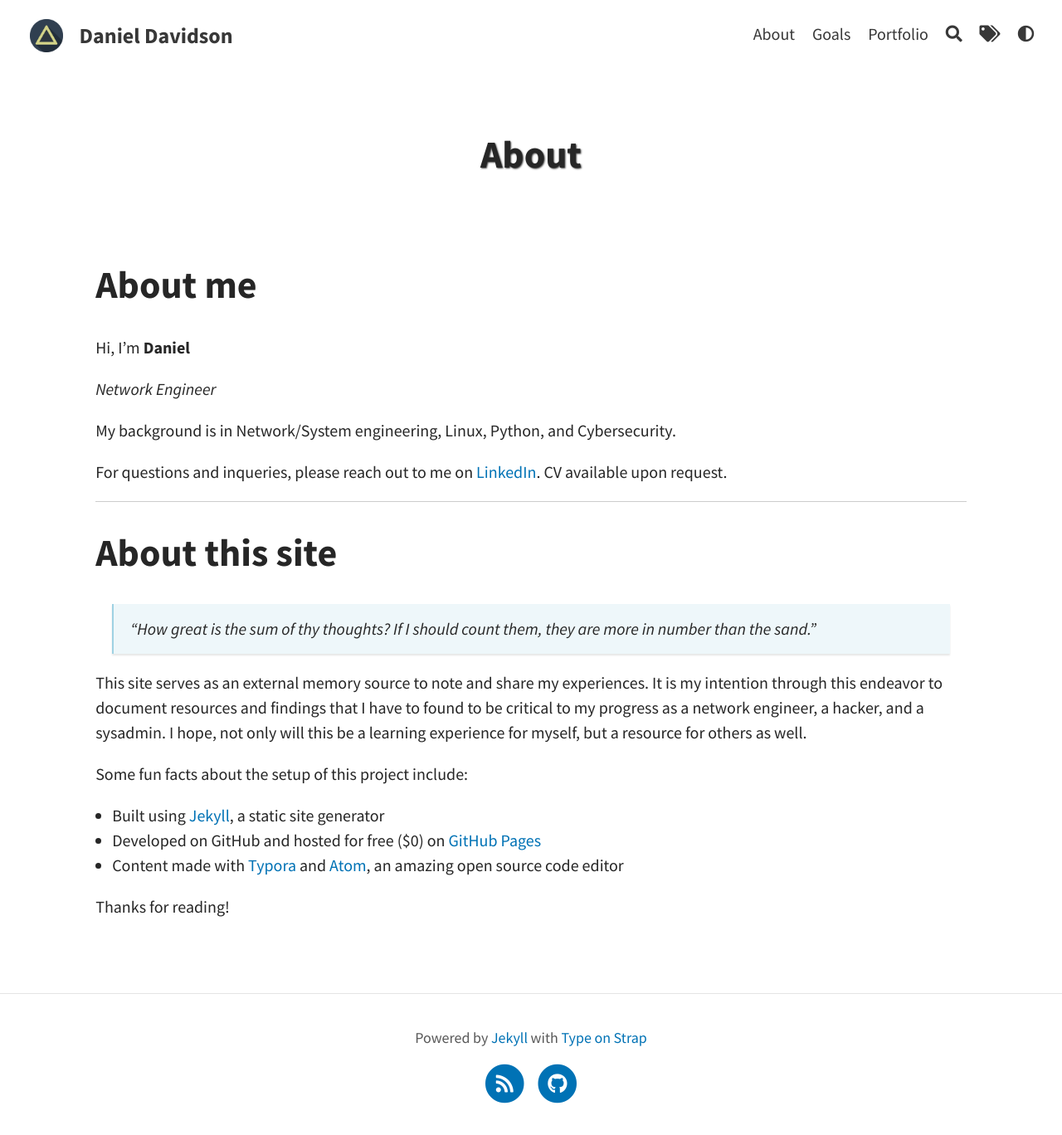
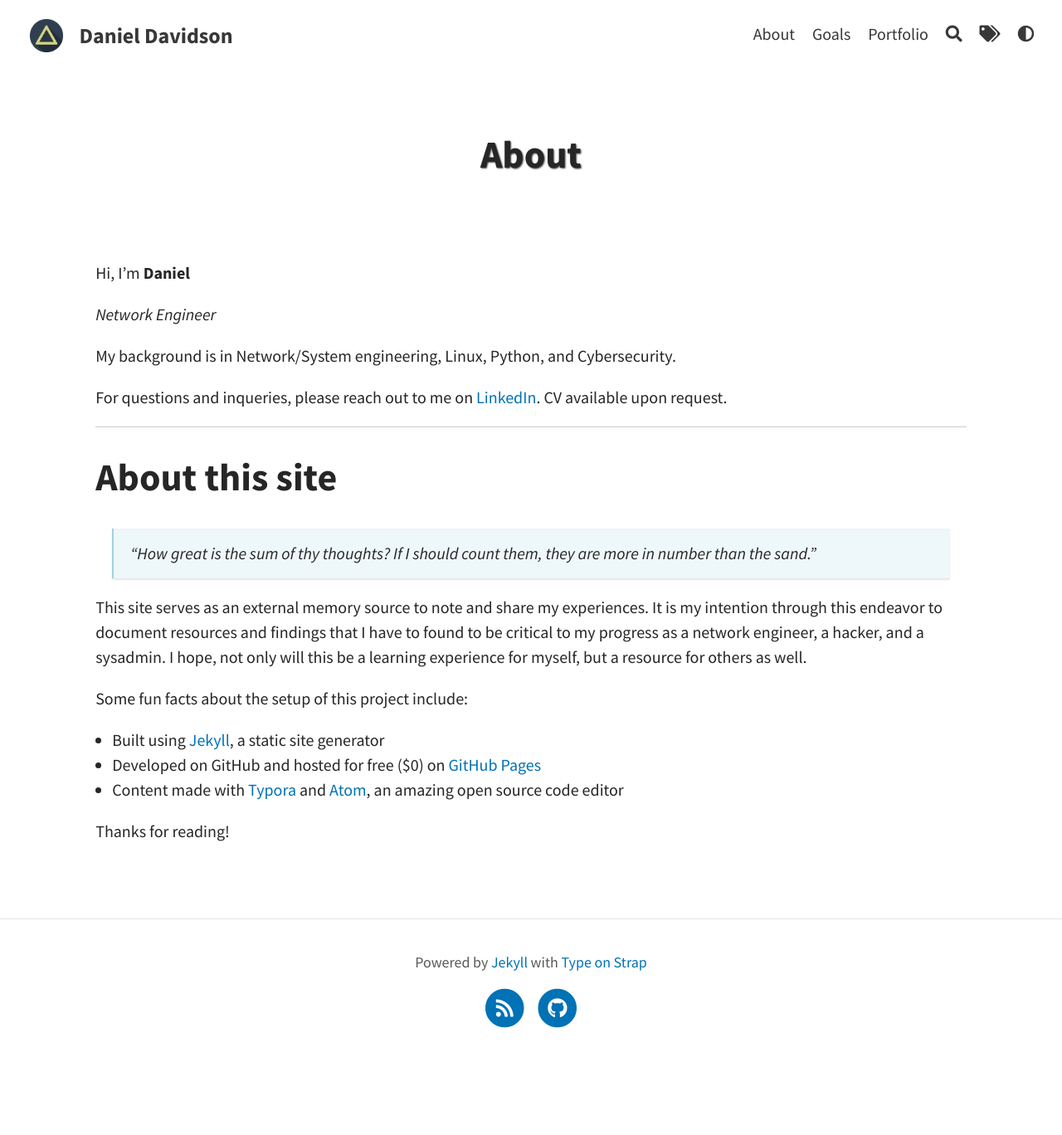
Before and after one commit to dadavidson/dadavidson.github.io, a Jekyll site: the page built from pages/about.md, in a window 1280 px wide. Shown: the whole page at 83% size. Built offline with Jekyll 4.4.1, drawn with Linux system fonts in a browser that asks for light colours; after the commit the page ends 1278 px from its top, so only the background shows below that.

Commit message:
Update about.md

```diff
--- a/pages/about.md
+++ b/pages/about.md
@@ -4,8 +4,6 @@ title: About
 permalink: /about/
 weight: 3
 ---
-
-# **About me**
 
 Hi, I'm **Daniel** <br>
 
```
